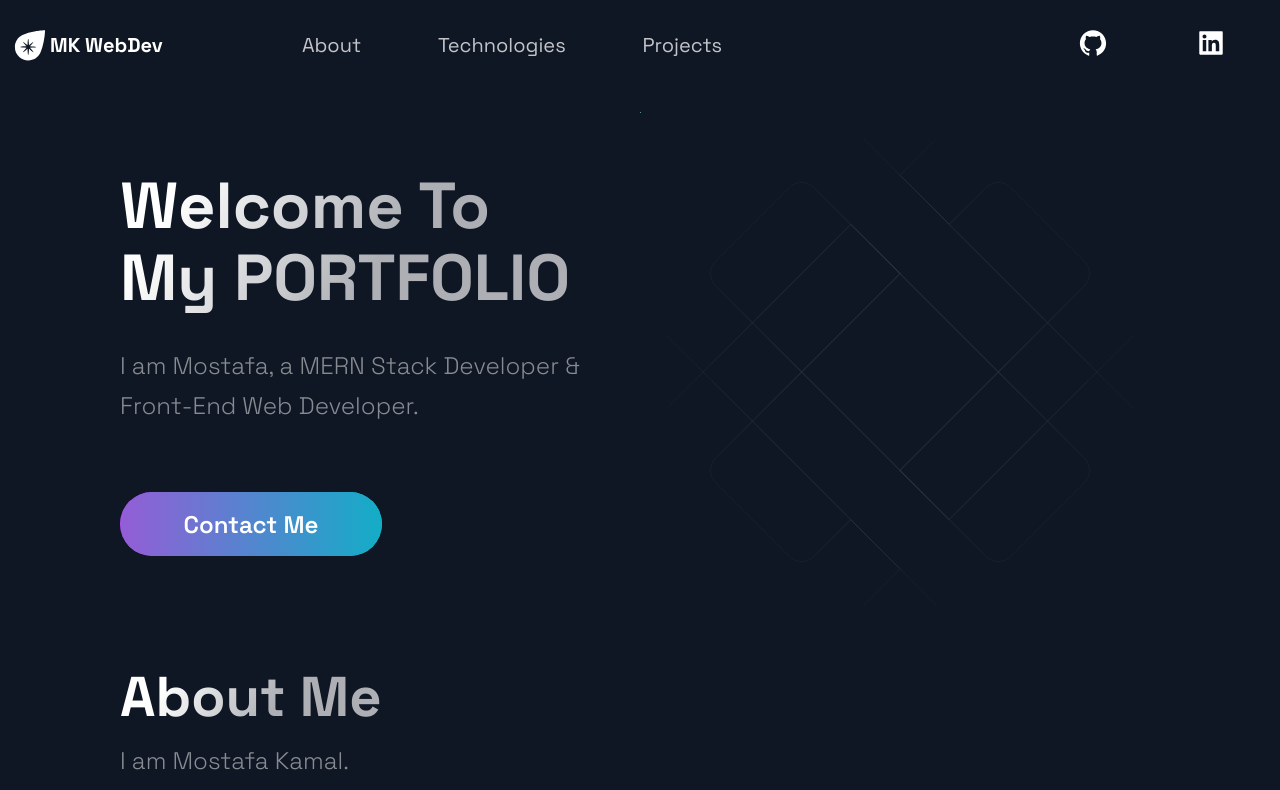
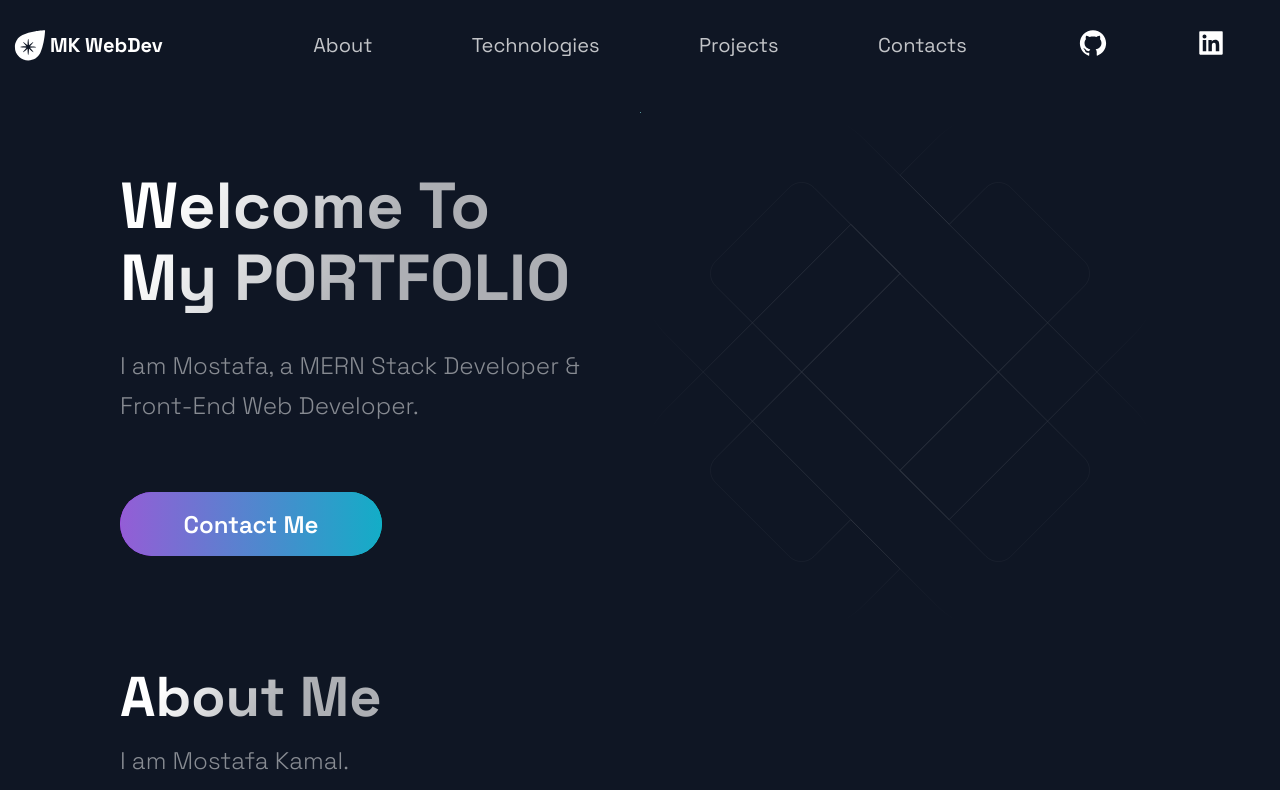
Before and after one commit to mostafakamal22/nextjs-portfolio, a Next.js app: page / in a window 1280 px wide. Shown: the top 790 px of the page. Built offline with nearby package versions, Linux system fonts and the light colour scheme.

Commit message:
fix header links scroll behavior issue and styles

```diff
--- a/src/components/Footer/Footer.tsx
+++ b/src/components/Footer/Footer.tsx
@@ -18,7 +18,7 @@ import {
 
 const Footer = () => {
   return (
-    <FooterWrapper id="footer">
+    <FooterWrapper id="contacts">
       <SectionTitle>Contacts</SectionTitle>
       <LinkList>
         {contacts.map(({ title, text, icon, link }, index) => (
--- a/src/components/Header/Header.tsx
+++ b/src/components/Header/Header.tsx
@@ -14,7 +14,26 @@ import {
   LogoLink,
 } from "./HeaderStyles";
 
-const Header = () => (
+const Header = () => {
+  const handleClick = (event: React.MouseEvent<HTMLAnchorElement>) => {
+    event.preventDefault();
+    const href = event.currentTarget.getAttribute("href") ?? "";
+    const element = document.querySelector(href);
+    if (element) {
+      const offset = 30;
+      const bodyRect = document.body.getBoundingClientRect().top;
+      const elementRect = element.getBoundingClientRect().top;
+      const elementPosition = elementRect - bodyRect;
+      const offsetPosition = elementPosition - offset;
+
+      window.scrollTo({
+        top: offsetPosition,
+        behavior: "smooth",
+      });
+    }
+  };
+
+  return (
     <Container>
       <Div1>
         <Link href="/">
@@ -26,25 +45,33 @@ const Header = () => (
 
       <Div2>
         <li>
-        <Link href={"#about"}>
-          <NavLink href={"#about"} title="About">
+          <Link href="/">
+            <NavLink href={"#about"} title="About" onClick={handleClick}>
               About
             </NavLink>
           </Link>
         </li>
 
         <li>
-        <Link href={"#tech"}>
-          <NavLink href={"#tech"} title="Technologies">
+          <Link href="/">
+            <NavLink href={"#tech"} title="Technologies" onClick={handleClick}>
               Technologies
             </NavLink>
           </Link>
         </li>
 
         <li>
-        <Link href={"#projects"}>
-          <NavLink href={"#projects"} title="Projects">
+          <Link href="/">
+            <NavLink href={"#projects"} title="Projects" onClick={handleClick}>
               Projects
+            </NavLink>
+          </Link>
+        </li>
+
+        <li>
+          <Link href="/">
+            <NavLink href={"#contacts"} title="Contacts" onClick={handleClick}>
+              Contacts
             </NavLink>
           </Link>
         </li>
@@ -69,5 +96,6 @@ const Header = () => (
       </Div3>
     </Container>
   );
+};
 
 export default Header;
--- a/src/components/Header/HeaderStyles.tsx
+++ b/src/components/Header/HeaderStyles.tsx
@@ -40,13 +40,19 @@ export const Div1 = styled.div`
   }
 `;
 export const Div2 = styled.div`
-  grid-area: 1 / 2 / 2 / 4;
+  grid-area: 1 / 2 / 2 / 5;
   display: flex;
   align-items: center;
   justify-content: space-around;
   gap: 5px;
+
+  @media ${(props) => props.theme.breakpoints.md} {
+    justify-content: space-between;
+  }
+
   @media ${(props) => props.theme.breakpoints.sm} {
     grid-area: 2 / 1 / 3 / 6;
+    flex-wrap: wrap;
   }
 `;
 export const Div3 = styled.div`
@@ -91,13 +97,16 @@ export const NavLink = styled.a`
     width: 100%;
   }
 
+  @media ${(props) => props.theme.breakpoints.md} {
+    font-size: 1.5rem;
+  }
+
   @media ${(props) => props.theme.breakpoints.sm} {
     padding: 0.5rem;
   }
 `;
 
-// Social Icons
-
+//Social Icons
 export const SocialIcons = styled.a`
   transition: 0.3s ease;
   color: white;
--- a/src/styles/globals.tsx
+++ b/src/styles/globals.tsx
@@ -26,7 +26,6 @@ const GlobalStyles = createGlobalStyle`
 
   html {
     scroll-behavior: smooth;
-    scroll-padding: 2rem;
     font-size: 62.5%;
     overflow-x: hidden;
   }
```
Lines whose indentation alone changed are shown as unchanged.
